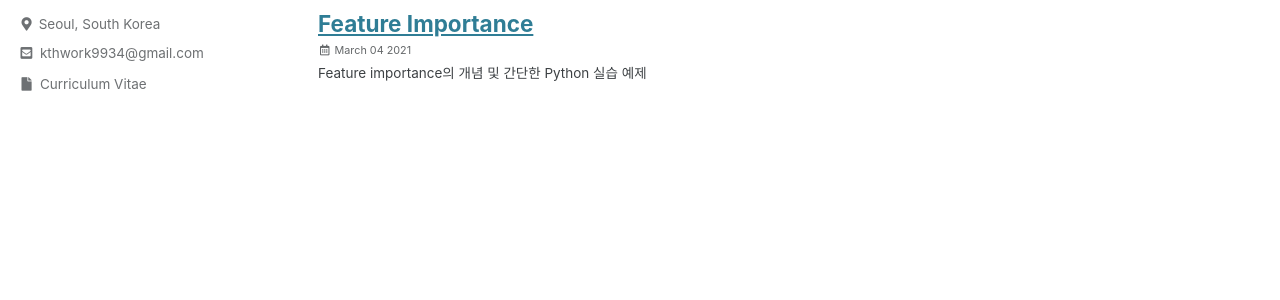
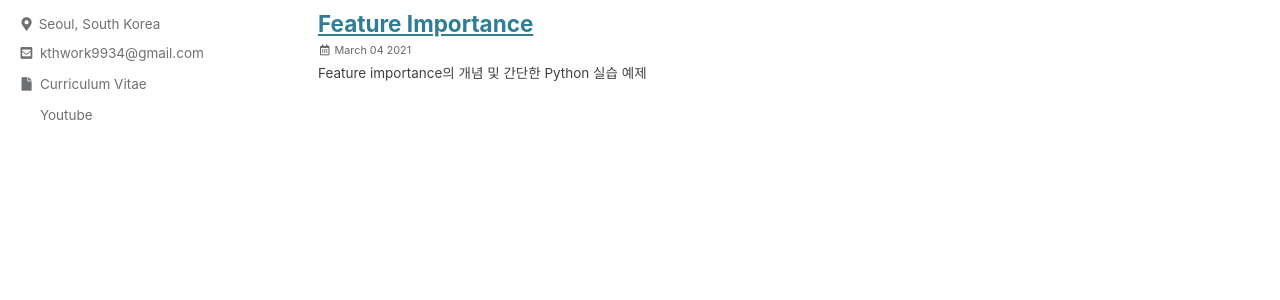
Before and after one commit to kthworks/kthworks.github.io, a Jekyll site: the page built from index.html, in a window 1280 px wide. Shown: the part 309-609 px from the top of the page. Built offline with Jekyll 4.4.1, drawn with Linux system fonts in a browser that asks for light colours; cached includes are drawn as plain includes; the list of posts is cut into pages by our own code.

Commit message:
Update _config.yml

```diff
--- a/_config.yml
+++ b/_config.yml
@@ -106,9 +106,9 @@ author:
     - label: "Curriculum Vitae"
       icon: "fas fa-fw fa-file"
       url: "/assets/cv_blog.pdf"
-    - label: "Website"
-      icon: "fas fa-fw fa-link"
-      # url: "https://your-website.com"
+    - label: "Youtube"
+      icon: "fas fa-fw fa-youtube"
+      url: "https://www.youtube.com/channel/UCLqkTw8guuWRrK62Bvemhow/featured"
     - label: "Twitter"
       icon: "fab fa-fw fa-twitter-square"
       # url: "https://twitter.com/"
```
